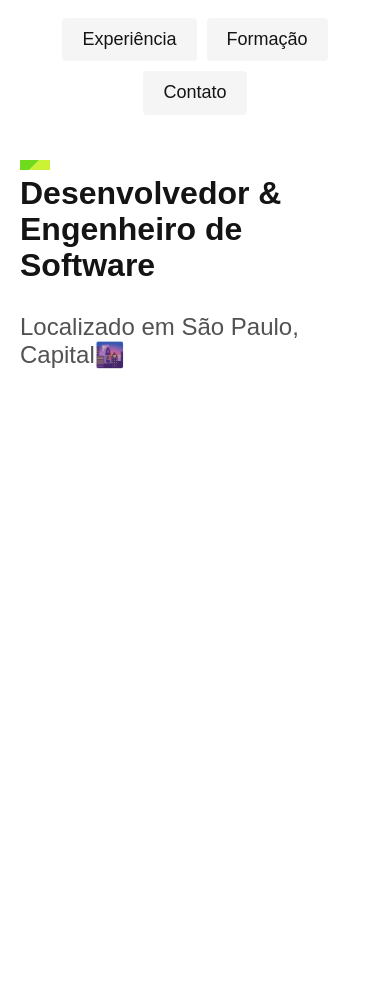
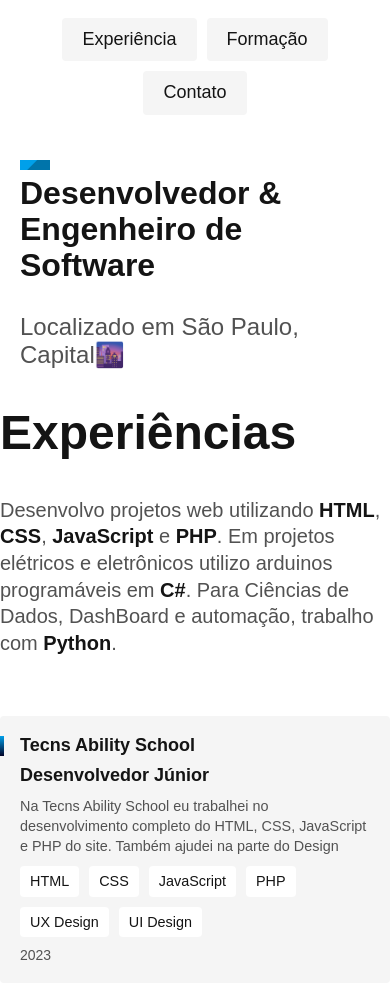
Before and after one commit to micheldutralepine/Portifolio, a plain HTML site: page index.html in a window 390 px wide. Shown: the part 114-1100 px from the top of the page. Before the commit the page ends 844 px from the top, so only its background shows below. Drawn offline with Linux system fonts and the light colour scheme.

Commit message:
adicionando empresas responsivel

```diff
--- /dev/null
+++ b/experiencia.css
@@ -0,0 +1,122 @@
+.experiencia {
+  max-width: 1200px;
+  padding: 40 20px;
+  margin: 0 auto;
+  display: grid;
+  grid-template-columns: 1fr 2fr;
+  gap: 100px;
+}
+
+.experiencia .subtitulo {
+  color: #e0e0e0;
+}
+
+.experiencia-texto {
+  font-size: 1.5rem;
+  line-height: 1.33;
+  max-width: 40ch;
+  margin-bottom: 60px;
+  color: #525252;
+}
+
+.experiencia-texto strong {
+  color: #141414;
+}
+
+.empresas {
+  display: grid;
+  grid-template-columns: 1fr 1fr;
+  padding: 20px;
+  background-color: #f5f5f5;
+  margin-bottom: 20px;
+  border-radius: 4px;
+  position: relative;
+  gap: 10px 20px;
+}
+
+.empresa-ano {
+  position: absolute;
+  top: 22px;
+  left: -100px;
+  color: #525252;
+  font-size: 0.875rem;
+  width: 80px;
+  text-align: right;
+}
+
+.empresas::before {
+  content: "";
+  display: block;
+  width: 4px;
+  height: 20px;
+  background: linear-gradient(#00a0ea, #010327);
+  position: absolute;
+  top: 20px;
+  left: -4px;
+}
+
+.empresa-titulo {
+  font-size: 1.125rem;
+  line-height: 1.1;
+  font-weight: bold;
+}
+
+.empresa-texto {
+  font-size: 0.9rem;
+  line-height: 1.4;
+  color: #525252;
+}
+
+.empresa-habilidades {
+  display: flex;
+  flex-wrap: wrap;
+  gap: 10px;
+  align-content: start;
+}
+
+.empresa-habilidades li {
+  font-size: 0.9rem;
+  line-height: 1.4;
+  border-radius: 4px;
+  background: #ffff;
+  padding: 5px 10px;
+}
+
+@media (max-width: 800px) {
+  .experiencia {
+    grid-template-columns: 1fr;
+    gap: 40px;
+  }
+
+  .experiencia .subtitulo {
+    color: #141414;
+  }
+
+  .experiencia-texto {
+    font-size: 1.25rem;
+  }
+
+  .empresa-ano {
+    position: initial;
+    order: 1;
+    width: initial;
+    text-align: left;
+  }
+
+  .empresas::before {
+    content: "";
+    display: block;
+    width: 4px;
+    height: 20px;
+    background: linear-gradient(#00a0ea, #010327);
+    position: absolute;
+    top: 20px;
+    left: 0px;
+  }
+}
+
+@media (max-width: 400px) {
+  .empresas {
+    grid-template-columns: 1fr;
+  }
+}
--- a/global.css
+++ b/global.css
@@ -2,6 +2,7 @@ body {
   font-family: "Fira Sans", Arial, sans-serif;
   margin: 0;
   color: #141414;
+  margin-bottom: 1000px;
 }
 
 h1,
@@ -23,3 +24,19 @@ img {
   max-width: 100%;
   display: block;
 }
+
+.subtitulo {
+  font-size: 8rem;
+  line-height: 1;
+  text-transform: uppercase;
+  max-width: 4ch;
+  word-break: break-all;
+}
+
+@media (max-width: 800px) {
+  .subtitulo {
+    font-size: 3rem;
+    text-transform: capitalize;
+    max-width: initial;
+  }
+}
--- a/index.html
+++ b/index.html
@@ -26,15 +26,56 @@
     </nav>
   </header>
 
-  <main class="introducao">
+  <main class="introducao"> <!-- Inicio introdução-->
     <img src="./img/IMG_20221022_234028.jpg" alt="Foto">
     <div>
       <h1>Desenvolvedor & <br>
         Engenheiro de Software</h1>
       <p>Localizado em São Paulo, Capital🌆</p>
     </div>
-  </main>
+  </main> <!-- Fim introdução-->
 
+  <section id="experiencia" class="experiencia" aria-label="Experiência"> <!-- Inicio Experiência-->
+    <h2 class="subtitulo">Experiências</h2>
+    <div>
+      <p class="experiencia-texto">
+        Desenvolvo projetos web utilizando <strong>HTML</strong>, <strong>CSS</strong>, <strong>JavaScript</strong> e <strong>PHP</strong>. Em projetos elétricos e eletrônicos utilizo arduinos programáveis em <strong>C#</strong>. Para Ciências de Dados, DashBoard e automação, trabalho com <strong>Python</strong>.
+      </p>
+
+      <div class="empresas">
+        <span class="empresa-ano">2023</span>
+        <h3 class="empresa-titulo">Tecns Ability School</h3>
+        <span class="empresa-titulo">Desenvolvedor Júnior</span>
+        <p class="empresa-texto">
+          Na Tecns Ability School eu trabalhei no desenvolvimento completo do HTML, CSS, JavaScript e PHP do site. Também ajudei na parte do Design
+        </p>
+        <ul class="empresa-habilidades">
+          <li>
+            HTML
+          </li>
+          <li>
+            CSS
+          </li>
+          <li>
+            JavaScript
+          </li>
+          <li>
+            PHP
+          </li>
+          <li>
+            UX Design
+          </li>
+          <li>
+            UI Design
+          </li>
+        </ul>
+      </div>
+    </div>
+  </section> <!-- Fim Experiência-->
+
+  <section id="formacao" class="formacao" aria-label="Formação">
+
+  </section>
 
 
 
--- a/introducao.css
+++ b/introducao.css
@@ -20,7 +20,7 @@
   display: block;
   width: 130px;
   height: 100px;
-  background: url("./img/detalhe.svg") no-repeat center;
+  background: url("./img/editado-detalhe3.svg") no-repeat center;
   position: absolute;
   top: -15px;
   left: -40px;
--- a/style.css
+++ b/style.css
@@ -1,3 +1,5 @@
 @import "./global.css";
 @import "./header.css";
 @import "./introducao.css";
+@import "./experiencia.css";
+@import "./formacao.css";
```
Also changed, not shown: formacao.css (added), img/detalhe-editado.jpg (added), img/editado-detalhe.svg (added), img/editado-detalhe2.svg (added), img/editado-detalhe3.svg (added), img/editado-detalhe4.svg (added).
